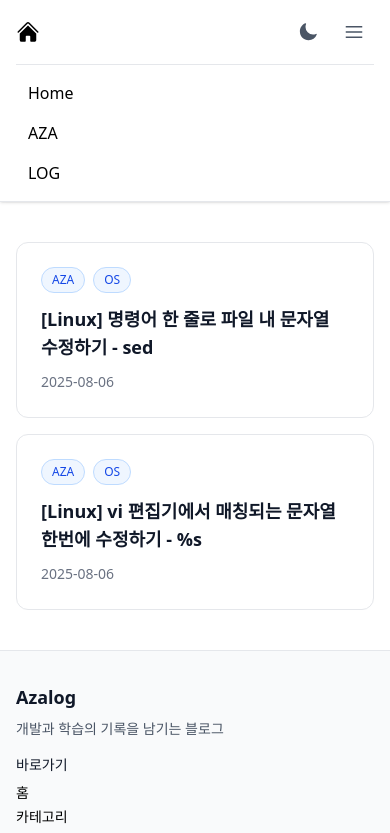
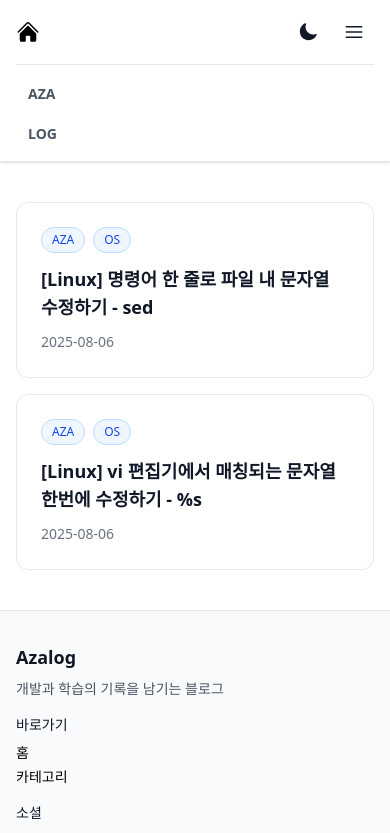
Before and after one commit to ziwonii24/azalog, a Next.js app: page / in a window 390 px wide. Shown: the top 833 px of the page. Built offline with nearby package versions, Linux system fonts and the light colour scheme.

Commit message:
:lipstick: Update dark theme to header

```diff
--- a/src/app/layout.tsx
+++ b/src/app/layout.tsx
@@ -11,9 +11,9 @@ export default function RootLayout({
   return (
     <html lang="ko" className="dark">
       <body className="antialiased">
-        <div className="flex min-h-screen flex-col bg-white text-gray-900 transition-colors duration-200 dark:bg-gray-900 dark:text-gray-100">
+        <div className="flex min-h-screen flex-col bg-white transition-colors duration-200 dark:bg-gray-900">
           <Header />
-          <main className="container mx-auto flex-1 bg-white px-4 py-6 sm:px-6 lg:px-8 dark:bg-gray-900">
+          <main className="container mx-auto flex-1 px-4 py-6 sm:px-6 lg:px-8">
             {children}
           </main>
           <Footer />
--- a/src/components/header.tsx
+++ b/src/components/header.tsx
@@ -1,60 +1,57 @@
-import Link from "next/link";
-import { CATEGORIES } from "@/types";
+import Link from 'next/link';
+import { CATEGORIES } from '@/types';
 
-import HomeIcon from "@/assets/home.svg";
-import HamburgerIcon from "@/assets/hamburger.svg";
-import ThemeToggleButton from "./theme-toggle-button";
+import HomeIcon from '@/assets/home.svg';
+import HamburgerIcon from '@/assets/hamburger.svg';
+import ThemeToggleButton from './theme-toggle-button';
 
 /**
  * TODO:
  * 1. Static Image (& Crop)
  * 2. Search bar
- * 3. Responsive design ✓
  * 4. GitHub link
  * 5. Subcategories hover menu
- * 6. Theme toggle
  * @returns
  */
 export default function Header() {
   return (
-    <header className="sticky top-0 z-50 bg-white dark:bg-gray-900 border-b border-gray-200 dark:border-gray-700 shadow-sm">
+    <header className="sticky top-0 z-50 border-b border-gray-200 bg-white shadow-sm transition-colors duration-200 dark:border-gray-700 dark:bg-gray-900 dark:text-gray-100">
       <div className="container mx-auto px-4 sm:px-6 lg:px-8">
-        <div className="flex items-center h-16">
+        <div className="flex h-16 items-center">
           {/* Home Icon */}
-          <div className="flex-shrink-0 mr-6">
-            <Link
-              href="/"
-              className="text-gray-600 dark:text-gray-300 hover:text-gray-900 dark:hover:text-white p-2 rounded-md transition-colors duration-200"
-              aria-label="홈으로 이동"
-            >
-              <HomeIcon className="h-6 w-6" />
+          <div className="mr-6 flex-shrink-0">
+            <Link href="/" className="p-2" aria-label="홈으로 이동">
+              <HomeIcon className="h-6 w-6 transition-colors duration-200 dark:text-gray-100" />
             </Link>
           </div>
 
           {/* Desktop Navigation - Categories next to home icon */}
-          <nav className="hidden md:flex space-x-1 flex-1">
+          <nav className="hidden flex-1 space-x-1 md:flex">
             {Object.keys(CATEGORIES).map((category) => (
               <Link
                 key={category}
                 href={`/category/${category}`}
-                className="text-gray-600 dark:text-gray-300 hover:text-gray-900 dark:hover:text-white px-3 py-2 text-sm font-medium transition-colors duration-200"
+                className="rounded-md px-3 py-1 hover:bg-gray-100"
               >
-                {category}
+                <span className="text-sm font-bold text-gray-900 transition-colors duration-200 dark:text-gray-100">
+                  {category}
+                </span>
               </Link>
             ))}
           </nav>
 
           {/* Desktop Right Side - Dark Mode Toggle */}
-          <div className="hidden md:flex items-center">
+          <div className="hidden items-center md:flex">
             <ThemeToggleButton />
           </div>
 
           {/* Mobile Right Side - Menu Button and Dark Mode Toggle */}
-          <div className="md:hidden ml-auto flex items-center space-x-2">
+          <div className="ml-auto flex items-center space-x-2 md:hidden">
             <ThemeToggleButton />
+            {/* TODO: toggle */}
             <button
               type="button"
-              className="text-gray-600 dark:text-gray-300 hover:text-gray-900 dark:hover:text-white hover:bg-gray-100 dark:hover:bg-gray-800 p-2 rounded-md transition-colors duration-200"
+              className="cursor-pointer rounded-md p-2 text-gray-900 transition-colors duration-200 hover:bg-gray-100 dark:text-gray-300 dark:hover:bg-gray-800"
               aria-label="메뉴 열기"
             >
               <HamburgerIcon className="h-6 w-6" />
@@ -63,21 +60,17 @@ export default function Header() {
         </div>
 
         {/* Mobile Navigation Menu */}
-        <div className="md:hidden border-t border-gray-200 dark:border-gray-700">
+        <div className="border-t border-gray-200 transition-colors duration-200 md:hidden dark:border-gray-700">
           <nav className="py-2">
-            <Link
-              href="/"
-              className="block px-3 py-2 text-base font-medium text-gray-600 dark:text-gray-300 hover:text-gray-900 dark:hover:text-white hover:bg-gray-50 dark:hover:bg-gray-800 transition-colors duration-200"
-            >
-              Home
-            </Link>
             {Object.keys(CATEGORIES).map((category) => (
               <Link
                 key={category}
                 href={`/category/${category}`}
-                className="block px-3 py-2 text-base font-medium text-gray-600 dark:text-gray-300 hover:text-gray-900 dark:hover:text-white hover:bg-gray-50 dark:hover:bg-gray-800 transition-colors duration-200"
+                className="block rounded-md px-3 py-2 hover:bg-gray-50 dark:hover:bg-gray-800"
               >
-                {category}
+                <span className="text-sm font-bold text-gray-600 transition-colors duration-200 dark:text-gray-100">
+                  {category}
+                </span>
               </Link>
             ))}
           </nav>
--- a/src/components/theme-toggle-button.tsx
+++ b/src/components/theme-toggle-button.tsx
@@ -1,21 +1,21 @@
-"use client";
+'use client';
 
-import { useEffect, useState } from "react";
-import SunIcon from "@/assets/sun.svg";
-import MoonIcon from "@/assets/moon.svg";
+import { useEffect, useState } from 'react';
+import SunIcon from '@/assets/sun.svg';
+import MoonIcon from '@/assets/moon.svg';
 
 export default function ThemeToggleButton() {
   const [theme, setTheme] = useState<string>();
 
   const initTheme = () => {
-    const stored = localStorage.getItem("theme");
+    const stored = localStorage.getItem('theme');
     const prefersDark = window.matchMedia(
-      "(prefers-color-scheme: dark)"
+      '(prefers-color-scheme: dark)',
     ).matches;
-    if (stored === "dark" || (stored === null && prefersDark)) {
-      document.documentElement.classList.add("dark");
+    if (stored === 'dark' || (stored === null && prefersDark)) {
+      document.documentElement.classList.add('dark');
     } else {
-      document.documentElement.classList.remove("dark");
+      document.documentElement.classList.remove('dark');
     }
   };
 
@@ -24,17 +24,17 @@ export default function ThemeToggleButton() {
   }, []);
 
   const toggleTheme = () => {
-    const isDark = document.documentElement.classList.toggle("dark");
-    localStorage.setItem("theme", isDark ? "dark" : "light");
-    setTheme(isDark ? "dark" : "light");
+    const isDark = document.documentElement.classList.toggle('dark');
+    localStorage.setItem('theme', isDark ? 'dark' : 'light');
+    setTheme(isDark ? 'dark' : 'light');
   };
 
   return (
     <button
       onClick={toggleTheme}
-      className="text-gray-600 dark:text-gray-300 hover:text-gray-900 dark:hover:text-white hover:bg-gray-100 dark:hover:bg-gray-800 p-2 rounded-md transition-colors duration-200 cursor-pointer"
+      className="cursor-pointer rounded-md p-2 text-gray-900 transition-colors duration-200 hover:bg-gray-100 dark:text-gray-100 dark:hover:bg-gray-800"
     >
-      {theme === "dark" ? (
+      {theme === 'dark' ? (
         <SunIcon className="h-5 w-5" />
       ) : (
         <MoonIcon className="h-5 w-5" />
```
